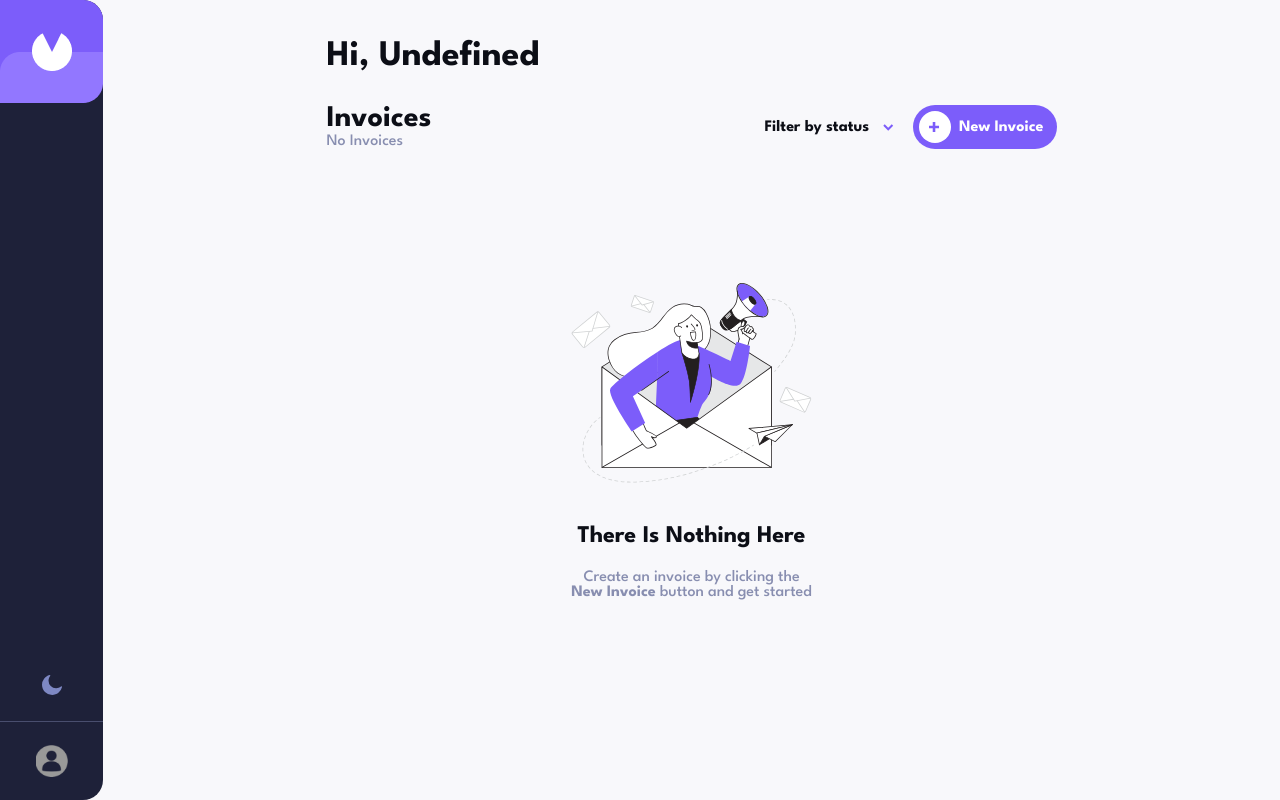
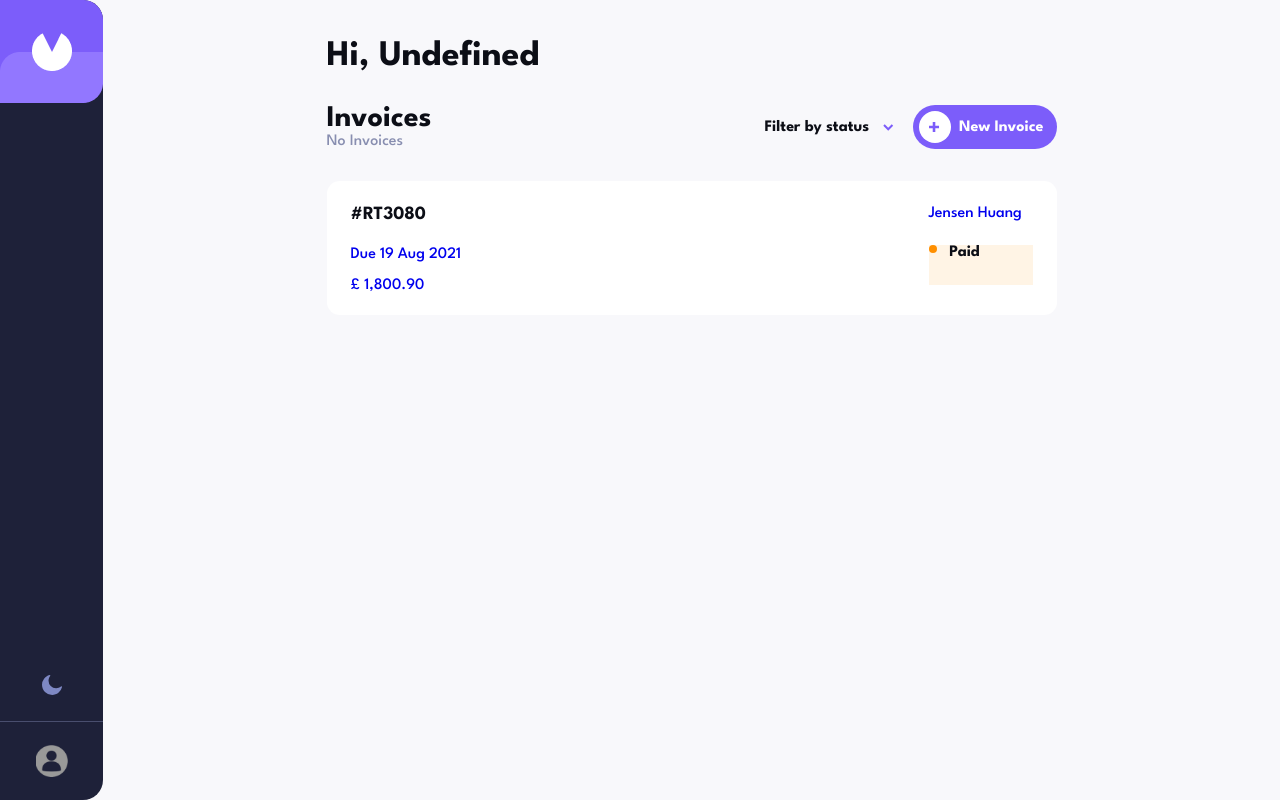
Before and after one commit to Kl3va/Invoice-Orbit, a React (Vite) app in the folder frontend/: page / in a window 1280 px wide. Built offline with nearby package versions, Linux system fonts and the light colour scheme; no server answers.

Commit message:
feat: added Invoice rectangle container

```diff
--- /dev/null
+++ b/frontend/src/components/Invoice-bar/InvoiceBar.tsx
@@ -0,0 +1,35 @@
+import {
+  InvoiceRectangle,
+  InvoiceRectanglePri,
+  InvoiceRectangleSec,
+  StatusContainer,
+} from 'components/Invoice-bar/InvoiceBarStyles'
+import { Link } from 'react-router-dom'
+
+const InvoiceBar = () => {
+  return (
+    <Link to={'/'}>
+      <InvoiceRectangle>
+        <InvoiceRectanglePri>
+          <h3>
+            <span>#</span>RT3080
+          </h3>
+          <div>
+            <p>Due 19 Aug 2021</p>
+            <p>£ 1,800.90</p>
+          </div>
+        </InvoiceRectanglePri>
+
+        <InvoiceRectangleSec>
+          <p>Jensen Huang</p>
+          <StatusContainer>
+            <span></span>
+            <h4>Paid</h4>
+          </StatusContainer>
+        </InvoiceRectangleSec>
+      </InvoiceRectangle>
+    </Link>
+  )
+}
+
+export default InvoiceBar
--- /dev/null
+++ b/frontend/src/components/Invoice-bar/InvoiceBarStyles.ts
@@ -0,0 +1,78 @@
+import styled from 'styled-components'
+
+// const statusColors = {
+//   paid: '#33D69F',
+//   pending: '#FF8F00',
+//   draft: '#DFE3FA',
+// }
+
+// const statusBgColors = {
+//   paid: 'rgba(51, 214, 159, 0.5)', // #33D69F with opacity
+//   pending: 'rgba(255, 143, 0, 0.5)', // #FF8F00 with opacity
+//   draft: 'rgba(223, 227, 250, 0.5)', // #DFE3FAwith opacity
+// }
+
+const statusColors = {
+  paid: {
+    color: '#33D69F',
+    bgColor: 'rgba(51, 214, 159, 0.1)',
+  },
+  pending: {
+    color: '#FF8F00',
+    bgColor: 'rgba(255, 143, 0, 0.1)',
+  },
+  draft: {
+    color: '#DFE3FA',
+    bgColor: 'rgba(223, 227, 250, 0.1)',
+  },
+}
+
+export const InvoiceRectangle = styled.div`
+  width: min(87.2%, var(--max-container));
+  margin-inline: auto;
+  display: flex;
+  justify-content: space-between;
+  background-color: var(--color-bg-300);
+  border-radius: 0.8rem;
+  padding: 1.56rem 1.5rem 1.38rem 1.5rem;
+`
+
+export const InvoiceRectanglePri = styled.div`
+  display: flex;
+  flex-direction: column;
+  gap: 1.5rem;
+
+  div {
+    display: flex;
+    flex-direction: column;
+    gap: 1rem;
+  }
+`
+
+export const InvoiceRectangleSec = styled.div`
+  display: flex;
+  flex-direction: column;
+  gap: 1.5rem;
+`
+
+export const StatusContainer = styled.div<{
+  status?: 'paid' | 'pending' | 'draft'
+}>`
+  display: flex;
+  gap: 0.8rem;
+  width: 6.5rem;
+  height: 2.5rem;
+  borderradius: 0.5rem;
+  background-color: ${(props) =>
+    props.status
+      ? statusColors[props.status].bgColor
+      : 'rgba(255, 143, 0, 0.1)'};
+
+  span {
+    border-radius: 50%;
+    width: 0.5rem;
+    height: 0.5rem;
+    background-color: ${(props) =>
+      props.status ? statusColors[props.status].color : '#FF8F00'};
+  }
+`
--- a/frontend/src/pages/home/index.tsx
+++ b/frontend/src/pages/home/index.tsx
@@ -1,4 +1,5 @@
 import { useUser } from '@clerk/clerk-react'
+import InvoiceBar from 'components/Invoice-bar/InvoiceBar'
 import {
   HomePageMain,
   MainHeaderContainer,
@@ -63,7 +64,7 @@ const Homepage = () => {
       </section>
 
       <section>
-        <IllustrationWrapper>
+        {/* <IllustrationWrapper>
           <img src={IllustrationEmpty} alt='illustration for no invoice' />
           <h2>There is nothing here</h2>
           <p>
@@ -73,7 +74,9 @@ const Homepage = () => {
             </b>{' '}
             button and get started
           </p>
-        </IllustrationWrapper>
+        </IllustrationWrapper> */}
+
+        <InvoiceBar />
       </section>
     </HomePageMain>
   )
--- a/frontend/src/styles/globalStyles.ts
+++ b/frontend/src/styles/globalStyles.ts
@@ -118,6 +118,12 @@ export const GlobalStyles = createGlobalStyle`
     resize: none;
   }
 
+  a {
+      text-decoration: none;
+      transition: var(--transition);
+      font-family: inherit;
+    }
+
     h1, h2, h3, h4 {
        text-transform: capitalize;
        color: var(--color-font-100);
```
